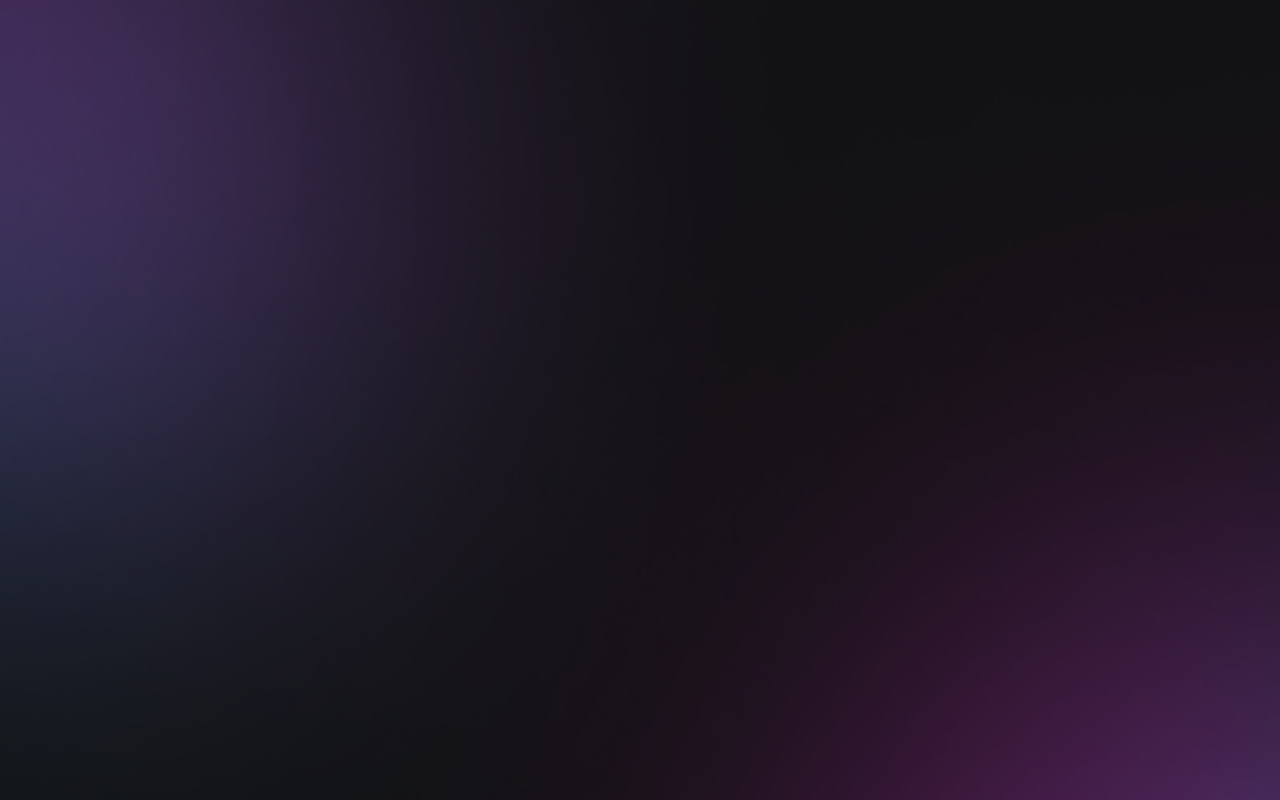
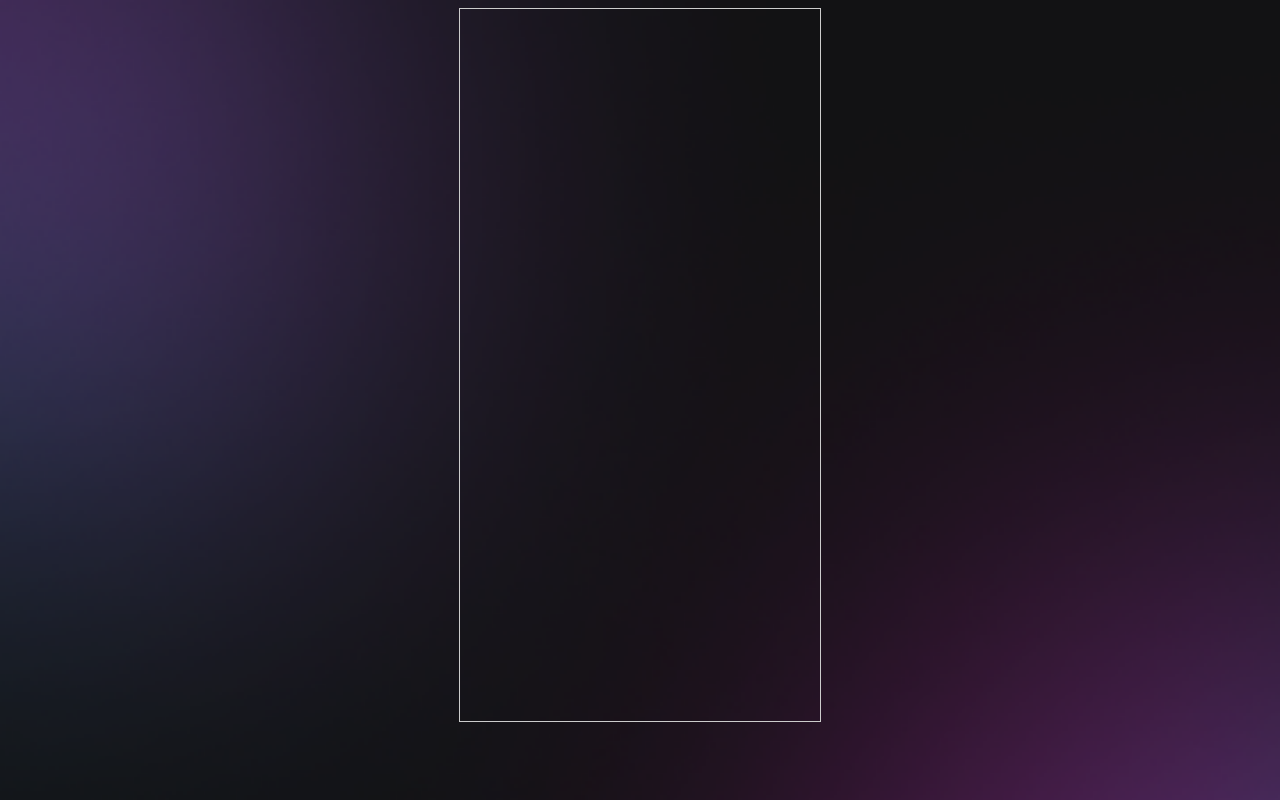
Before and after one commit to SoftwrDev/devlinks-project, a plain HTML site: page index.html in a window 1280 px wide. Drawn offline with Linux system fonts and the light colour scheme.

Commit message:
chore: align container component to center

```diff
--- a/style.css
+++ b/style.css
@@ -6,4 +6,6 @@ body {
 #container {
   width: 360px;
   height: 712px;
+  border: 1px solid #ccc;
+  margin: auto;
 }
```
